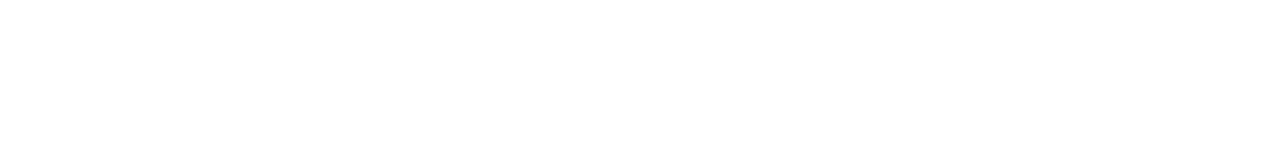
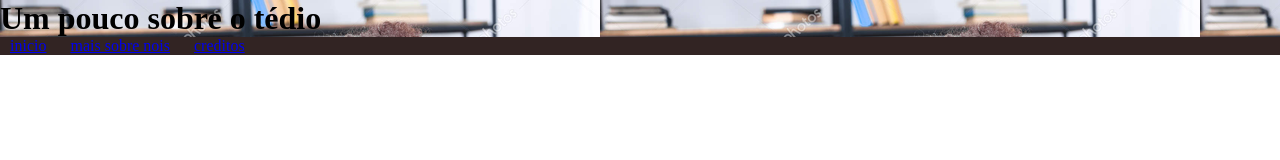
Before and after one commit to IaK3lwin/sites, a plain HTML site: page bored question mark/index.html in a window 1280 px wide. Drawn offline with Linux system fonts and the light colour scheme.

Commit message:
iniciando o desenvolvimento do header

```diff
--- a/bored question mark/index.html
+++ b/bored question mark/index.html
@@ -8,11 +8,13 @@
     </head>
     <body>
         <header>
-
+            <h1>Um pouco sobre o tédio</h1>
         </header>
 
         <nav>
-
+            <a href="#">inicio</a>
+            <a href="#">mais sobre nois</a>
+            <a href="#">creditos</a>
         </nav>
 
         <main>
--- a/bored question mark/style/style.css
+++ b/bored question mark/style/style.css
@@ -1,5 +1,27 @@
 @charset 'utf-8';
 
+:root {
+    --cor01: #070908;
+    --cor02: #322423;
+    --cor03: #6B4603;
+    --cor04: #AD8678;
+    --cor05: #C3C3C3;
+}
+
+* {
+    margin:  0px;
+    padding: 0px;
+}
+
 header {
-background-image: url("image/bored.jpeg");
+    background-image: url("../image/bored.png");
+
 }
+
+nav {
+    background-color: var( --cor02);
+}
+
+nav > a {
+    padding: 10px;
+}
```
